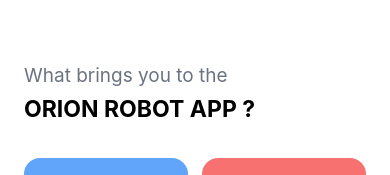
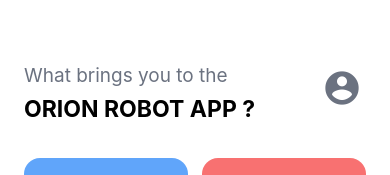
Before and after one commit to Gimhani03/Orion-Robot-App, a React Native app: screen /ChooseTopic in a window 390 px wide. Shown: the top 175 px of the page. Built offline with nearby package versions, Linux system fonts and the light colour scheme.

Commit message:
Add profile image display and navigation for Reviews in ChooseTopicScreen

```diff
--- a/src/screens/ChooseTopicScreen.js
+++ b/src/screens/ChooseTopicScreen.js
@@ -1,9 +1,11 @@
 import React from 'react';
-import { View, Text, TouchableOpacity, StyleSheet } from 'react-native';
+import { View, Text, TouchableOpacity, StyleSheet, Image } from 'react-native';
 import { StatusBar } from 'expo-status-bar';
 import { MaterialIcons, FontAwesome5, Entypo, AntDesign } from '@expo/vector-icons';
+import { useProfile } from '../context/ProfileContext';
 
 export default function ChooseTopicScreen({ navigation }) {
+  const { profileImage } = useProfile();
   const topics = [
     {
       id: 1,
@@ -66,6 +68,8 @@
       navigation.navigate('About');
     } else if (topic.title === 'Reminder') {
       navigation.navigate('Reminder');
+    } else if (topic.title === 'Reviews') {
+      navigation.navigate('Reviews');
     }
     // Add more navigation logic for other topics as needed
   };
@@ -75,8 +79,22 @@
       <StatusBar style="auto" />
 
       {/* Header */}
-      <Text style={styles.headerText}>What brings you to the</Text>
-      <Text style={styles.appNameText}>ORION ROBOT APP ?</Text>
+      <View style={styles.header}>
+        <View style={styles.headerTextContainer}>
+          <Text style={styles.headerText}>What brings you to the</Text>
+          <Text style={styles.appNameText}>ORION ROBOT APP ?</Text>
+        </View>
+        <TouchableOpacity
+          style={styles.profileButton}
+          onPress={() => navigation.navigate('Profile')}
+        >
+          {profileImage ? (
+            <Image source={{ uri: profileImage }} style={styles.profileImage} />
+          ) : (
+            <MaterialIcons name="account-circle" size={40} color="#6b7280" />
+          )}
+        </TouchableOpacity>
+      </View>
 
       {/* Topics Grid */}
       <View style={styles.topicsGrid}>
@@ -114,6 +132,15 @@
     paddingHorizontal: 24,
     paddingTop: 64,
   },
+  header: {
+    flexDirection: 'row',
+    justifyContent: 'space-between',
+    alignItems: 'flex-start',
+    marginBottom: 35,
+  },
+  headerTextContainer: {
+    flex: 1,
+  },
   headerText: {
     textAlign: 'left',
     color: '#6b7280',
@@ -124,7 +151,18 @@
     textAlign: 'left',
     fontSize: 23,
     fontWeight: 'bold',
-    marginBottom: 35,
+  },
+  profileButton: {
+    padding: 4,
+    alignItems: 'center',
+    justifyContent: 'center',
+  },
+  profileImage: {
+    width: 40,
+    height: 40,
+    borderRadius: 20,
+    borderWidth: 2,
+    borderColor: '#6b7280',
   },
   topicsGrid: {
     flexDirection: 'row',
```
